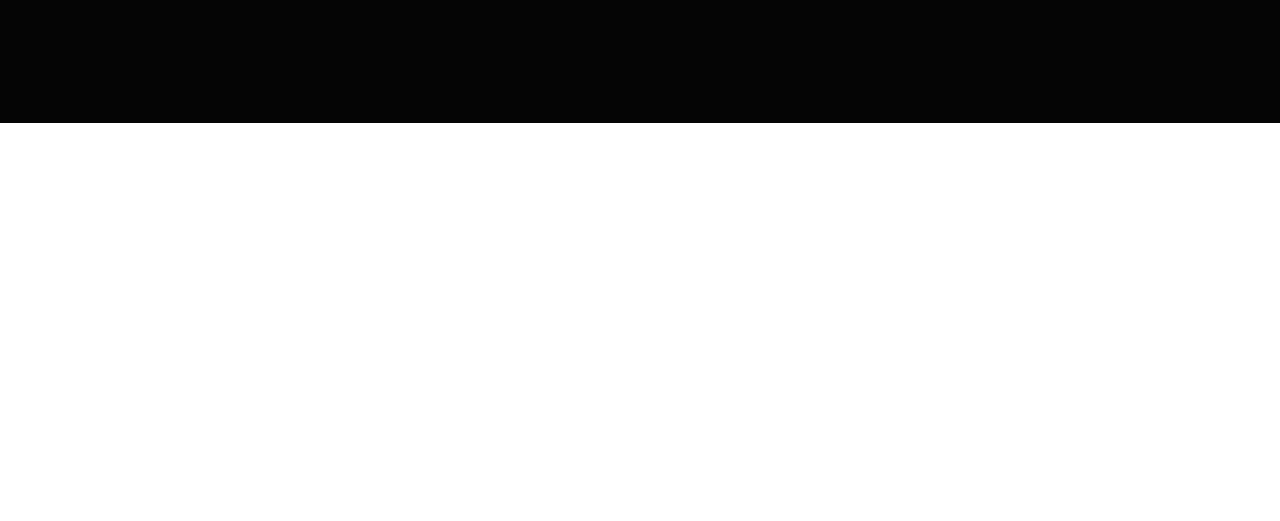
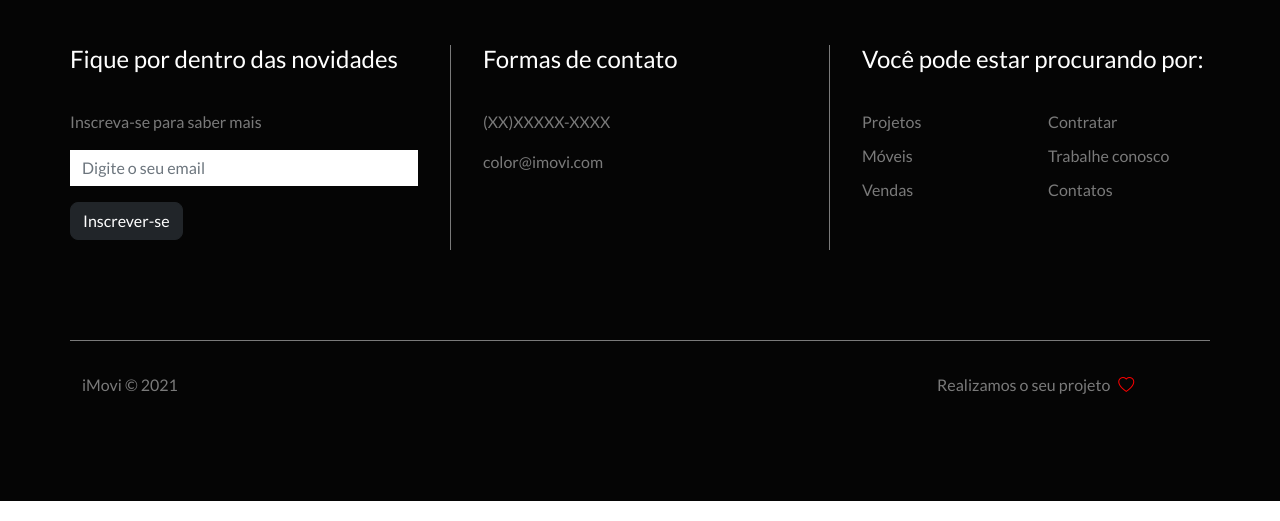
Before and after one commit to jose-andersonjr/bootstrap-projeto1, a plain HTML site: page index.html in a window 1280 px wide. Shown: the part 3413-3934 px from the top of the page. Before the commit the page ends 3556 px from the top, so only its background shows below. Drawn offline with nearby package versions, Linux system fonts and the light colour scheme.

Commit message:
Projeto finalizado

```diff
--- a/css/styles.css
+++ b/css/styles.css
@@ -263,3 +263,81 @@
 #footer-top i {
     color: white;
 }
+
+#social-icons {
+    text-align: right;
+}
+
+#social-icons i {
+    margin-right: 1em;
+    font-size: 1.5em;
+    cursor: pointer;
+}
+
+#social-icons i:hover {
+    color: #7a7a7a;
+
+}
+
+/* Footer details */
+#footer-details {
+    margin-bottom: 3em;
+}
+
+#news-container,
+#contact-container,
+#links-container {
+    padding: 0;
+    border: 0;
+    margin-bottom: 2em;
+}
+
+#footer-details h4 {
+    color: white;
+    margin-bottom: 1.5em;
+}
+
+#news-container input {
+    border-radius: 0;
+    border: none;
+}
+
+#links-container i {
+    margin-bottom: 0.5em;
+}
+
+#links-container a {
+    text-decoration: none;
+}
+
+#links-container a:hover {
+    color: white;
+}
+
+/* Footer bottom */
+#footer-bottom {
+    border-top: 1px solid #7a7a7a;
+    padding-top: 2em;
+
+}
+
+#footer-bottom i {
+    color: red;
+    margin-left: .3em;
+}
+
+@media(min-width: 768px) {
+    #news-container {
+        padding-right: 2em;
+    }
+
+    #links-container {
+        padding-left: 2em;
+    }
+
+    #contact-container {
+        padding: 0 2em;
+        border-left: 1px solid #7a7a7a;
+        border-right: 1px solid #7a7a7a;
+    }
+}
--- a/index.html
+++ b/index.html
@@ -288,9 +288,55 @@
                     </div>
                 </div>
                 <!-- footer details -->
-                <div class="col-12" id="footer-details"></div>
+                <div class="col-12" id="footer-details">
+                    <div class="row">
+                        <div class="col-12 col-md-4" id="news-container">
+                            <h4>Fique por dentro das novidades</h4>
+                            <p class="secundary-color">Inscreva-se para saber mais</p>
+                            <form action="">
+                                <div class="class mb-3">
+                                    <input type="email" class="form-control" placeholder="Digite o seu email">
+                                </div>
+                                <button class="btn btn-dark" type="submit">Inscrever-se</button>
+                            </form>
+                        </div>
+                        <div class="col-12 col-md-4" id="contact-container">
+                            <h4>Formas de contato</h4>
+                            <p class="secundary-color">(XX)XXXXX-XXXX</p>
+                            <p class="secundary-color">color@imovi.com</p>
+                        </div>
+                        <div class="col-12 col-md-4" id="links-container">
+                            <div class="row">
+                                <h4>Você pode estar procurando por: </h4>
+                                <div class="col-6">
+                                    <ul class="list-unstyled">
+                                        <li><a href="" class="secundary-color">Projetos</a></li>
+                                        <li><a href="" class="secundary-color">Móveis</a></li>
+                                        <li><a href="" class="secundary-color">Vendas</a></li>
+                                    </ul>
+                                </div>
+                                <div class="col-6">
+                                    <ul class="list-unstyled">
+                                        <li><a href="" class="secundary-color">Contratar</a></li>
+                                        <li><a href="" class="secundary-color">Trabalhe conosco</a></li>
+                                        <li><a href="" class="secundary-color">Contatos</a></li>
+                                    </ul>
+                                </div>
+                            </div>
+                        </div>
+                    </div>
+                </div>
                 <!-- footer bottom -->
-                <div class="col-12" id="footer-bottom"></div>
+                <div class="col-12" id="footer-bottom">
+                    <div class="row justify-content-between">
+                        <div class="col-12 col-md-3">
+                            <p class="secundary-color">iMovi &copy; 2021</p>
+                        </div>
+                        <div class="col-12 col-md-3">
+                            <p class="secundary-color">Realizamos o seu projeto <i class="bi bi-heart"></i></p>
+                        </div>
+                    </div>
+                </div>
             </div>
         </div>
     </footer>
```
